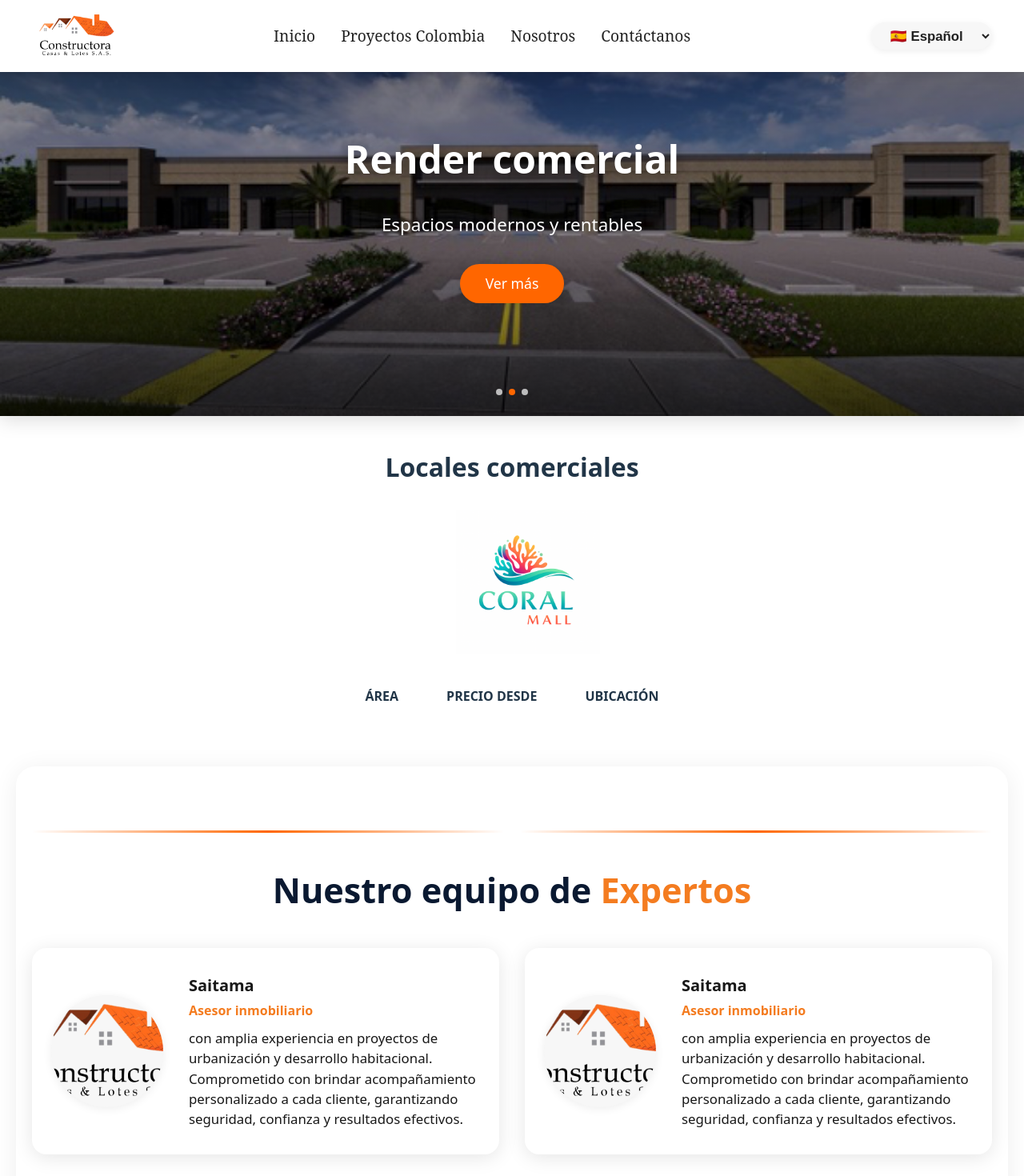
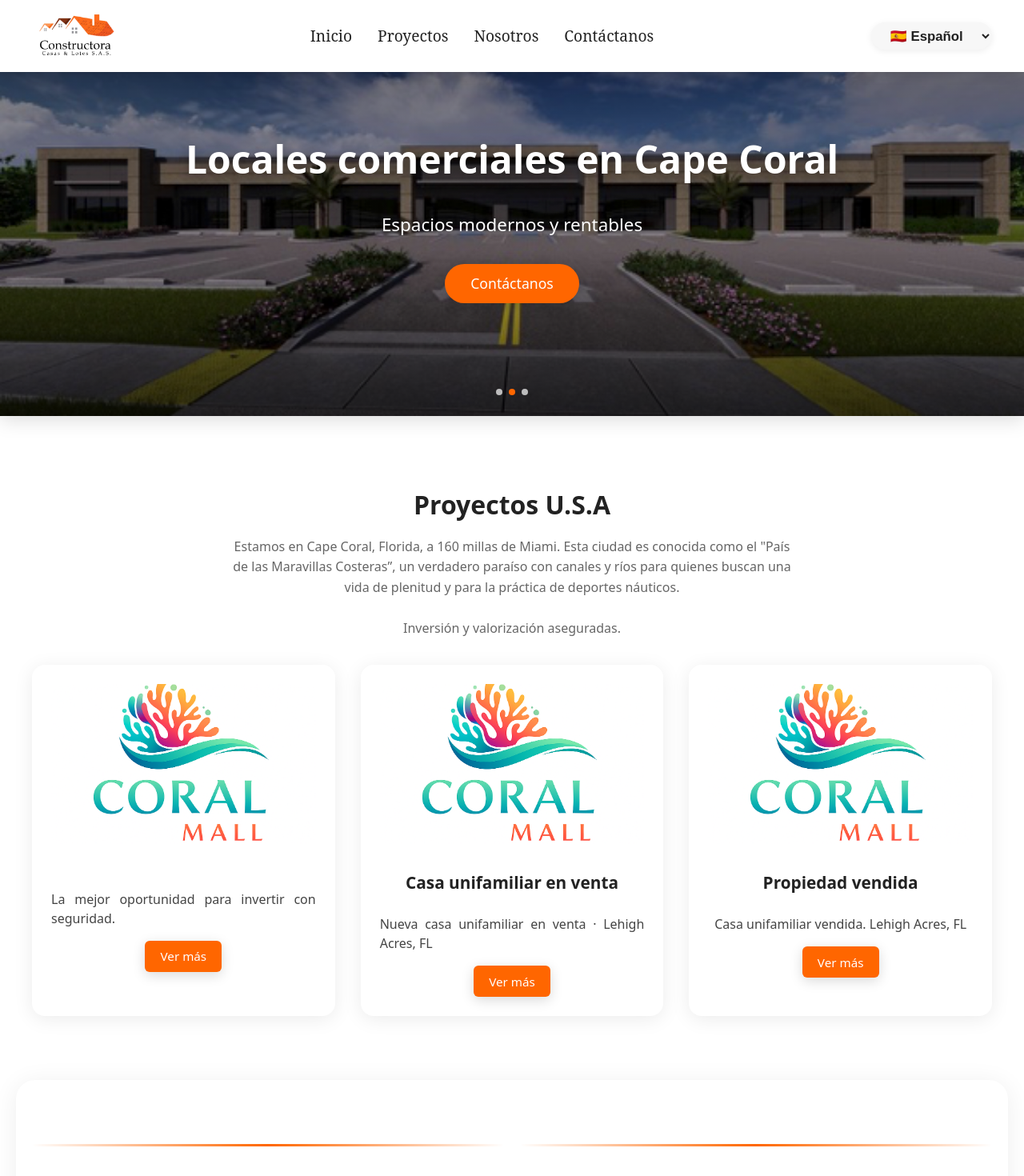
Before and after one commit to joburbanop/Constructora, a React (Vite) app: page /proyectos-usa in a window 1280 px wide. Shown: the top 1470 px of the page at 80% size. Built offline with nearby package versions, Linux system fonts and the light colour scheme.

Commit message:
Agrega descripciò y cards proyectos usa

```diff
--- /dev/null
+++ b/src/components/ProyectoCardSimple.jsx
@@ -0,0 +1,31 @@
+import React from 'react';
+import Button from './Button';
+import '../styles/ProyectoCardSimple.css';
+
+export default function ProyectoCard({ proyecto, t, onNavigate, idiomaKey }) {
+  const traduccion = t[idiomaKey];
+  const isProximamente = ['sanmiguel_titulo', 'marbella_titulo', 'lujo_title'].includes(proyecto.titulo);
+
+  return (
+    <div className="proyecto-card">
+      <img
+        src={proyecto.imagen}
+        alt={traduccion[proyecto.titulo]}
+        className="proyecto-card-img"
+      />
+      <h2 className="proyecto-card-title">{traduccion[proyecto.titulo]}</h2>
+      <p className="proyecto-card-desc">{traduccion[proyecto.descripcion]}</p>
+      <Button
+        className={`ambito-btn ${isProximamente ? 'gray lujo' : 'orange'}`}
+        onClick={() => onNavigate(proyecto)}
+      >
+        {traduccion.boton || 'Ver más'}
+        {isProximamente && (
+          <span className="proximamente-label">
+            {traduccion.proximamente}
+          </span>
+        )}
+      </Button>
+    </div>
+  );
+}
--- a/src/pages/ProyectosUSA.jsx
+++ b/src/pages/ProyectosUSA.jsx
@@ -1,114 +1,47 @@
-import React from "react";
-import Header from "../components/Header";
-import Hero from '../components/Slider';
-import ProjectInfo from '../components/ProjectInfo';
-import ProjectDetails from '../components/ProjectDetails';
-import Footer from '../components/Footer';
-import { useIdioma } from '../context/IdiomaContext';
-import Button from '../components/Button';
-import proyectos from "../utils/proyectos";
-import coralLogo from '../assets/coral.png';
-import { useNavigate } from 'react-router-dom';
-import { navigateToSection } from '../utils/navigation';
+import React from 'react';
+import Header from '../components/Header';
+import ProyectoCard from '../components/ProyectoCardSimple';
 import Expertos from '../components/Expertos';
 import ContactoCTA from '../components/ContactoCTA';
+import Footer from '../components/Footer';
+import proyectos from '../utils/proyectos';
+import { useNavigate } from 'react-router-dom';
+import { handleProyectoNavigation } from '../utils/navigation';
+import { useIdioma } from '../context/IdiomaContext';
+import '../styles/ProyectosUSA.css';
 import Slider from '../components/Slider';
 import slidesUSA from '../utils/slidesUSA';
 
-const ProyectosUSA = () => {
+export default function ProyectosUSA() {
   const { t } = useIdioma();
   const navigate = useNavigate();
 
-  // Filtrar proyectos de USA
-  const proyectosUSA = proyectos.filter(p => p.ubicacion === 'usa');
-  const proyecto = proyectosUSA[0];
+  const proyectosUSA = proyectos.filter(p => p.ubicacion === 'cape_coral_usa');
 
-  // Navegación específica para USA
-  const usaNavItems = (
-    <ul>
-      <li>
-        <a
-          href="#"
-          onClick={(e) => {
-            e.preventDefault();
-            navigate('/');
-          }}
-        >
-          {t.header.inicio}
-        </a>
-      </li>
-      <li>
-        <a
-          href="#"
-          onClick={(e) => {
-            e.preventDefault();
-            navigate('/proyectos-colombia');
-          }}
-        >
-          {t.proyectos.colombia_title || 'Proyectos Colombia'}
-        </a>
-      </li>
-      <li>
-        <a
-          href="#"
-          onClick={(e) => {
-            e.preventDefault();
-            const expertosSection = document.getElementById('expertos');
-            if (expertosSection) {
-              expertosSection.scrollIntoView({ behavior: 'smooth' });
-            } else {
-              navigateToSection('expertos', navigate);
-            }
-          }}
-        >
-          {t.header.nosotros}
-        </a>
-      </li>
-      <li>
-        <a
-          href="#"
-          onClick={(e) => {
-            e.preventDefault();
-            const contactoSection = document.getElementById('contactanos');
-            if (window.location.pathname === '/proyectos-usa' && contactoSection) {
-              contactoSection.scrollIntoView({ behavior: 'smooth' });
-            } else {
-              navigate('/proyectos-usa');
-              setTimeout(() => {
-                const contactoSection = document.getElementById('contactanos');
-                if (contactoSection) {
-                  contactoSection.scrollIntoView({ behavior: 'smooth' });
-                }
-              }, 500);
-            }
-          }}
-        >
-          {t.header.contactanos}
-        </a>
-      </li>
-    </ul>
-  );
+  const handleNavigate = (proyecto) => {
+    handleProyectoNavigation(proyecto, navigate);
+  };
 
   return (
     <>
-      <Header
-        customNavItems={usaNavItems}
-        showDefaultNav={false}
-      />
-      <Slider contenido={slidesUSA} namespace="usa" />
-      <main>
-        <ProjectInfo
-          nombre={t.proyectos[proyecto.titulo]}
-          subtitulo={t.proyectos.coral_subtitulo}
-          descripcion={t.proyectos.coral_info}
-          logo={coralLogo}
-        />
-        <ProjectDetails
-          area={t.proyectos.coral_area}
-          precio={t.proyectos.coral_precio}
-          ubicacion={t.proyectos.coral_ubicacion}
-          pdf={proyecto.pdf}
-        />
+      <Header showDefaultNav={true} />
+       <Slider contenido={slidesUSA} namespace="usa"/>
+
+      <main className="usa-main">
+        <h2 className="classtitulo">{t.proyectos_usa.titulo}</h2>
+        <p className="clasdescripcion">{t.proyectos_usa.descripcion}</p>
+
+        <div className="usa-grid">
+          {proyectosUSA.map((proy, idx) => (
+            <ProyectoCard
+              key={idx}
+              proyecto={proy}
+              t={t}
+              onNavigate={handleNavigate}
+              idiomaKey="proyectos_card_simple"
+            />
+          ))}
+        </div>
       </main>
 
       <Expertos />
@@ -116,6 +49,4 @@ const ProyectosUSA = () => {
       <Footer />
     </>
   );
-};
-
-export default ProyectosUSA;
+}
--- /dev/null
+++ b/src/styles/ProyectoCardSimple.css
@@ -0,0 +1,64 @@
+.proyecto-card {
+  background: #fff;
+  border-radius: 16px;
+  box-shadow: 0 4px 24px rgba(0,0,0,0.08);
+  padding: 24px;
+  transition: transform 0.3s ease;
+}
+
+.proyecto-card:hover {
+  transform: translateY(-4px);
+}
+
+.proyecto-card-img {
+  width: 100%;
+  height: 200px;
+  object-fit: cover;
+  border-radius: 12px;
+  margin-bottom: 16px;
+}
+
+.proyecto-card-title {
+  font-size: 1.3rem;
+  font-weight: 600;
+  color: #222;
+  margin-bottom: 8px;
+  text-align: center;
+}
+
+.proyecto-card-desc {
+  font-size: 1rem;
+  color: #444;
+  margin-bottom: 16px;
+  text-align: justify;
+  white-space: pre-line;
+}
+
+.ambito-btn {
+  display: inline-block;
+  padding: 0.6rem 1.2rem;
+  border: none;
+  border-radius: 6px;
+  font-size: 0.95rem;
+  cursor: pointer;
+  transition: background-color 0.3s ease;
+}
+
+.ambito-btn.orange {
+  background-color: #ff6600;
+  color: #fff;
+}
+
+.ambito-btn.gray.lujo {
+  background-color: #aaa;
+  color: #fff;
+  cursor: not-allowed;
+}
+
+.proximamente-label {
+  display: block;
+  margin-top: 0.4rem;
+  font-size: 0.85rem;
+  color: #555;
+  text-align: center;
+}
--- /dev/null
+++ b/src/styles/ProyectosUSA.css
@@ -0,0 +1,29 @@
+.usa-main {
+  max-width: 1200px;
+  margin: 40px auto;
+  padding: 20px;
+}
+
+.classtitulo {
+  font-size: 2rem;
+  font-weight: 600;
+  text-align: center;
+  margin-bottom: 1rem;
+  color: #222;
+}
+
+.clasdescripcion {
+  font-size: 1rem;
+  text-align: center;
+  max-width: 700px;
+  margin: 0 auto 2rem;
+  color: #666;
+  line-height: 1.6;
+  white-space: pre-line;
+}
+
+.usa-grid {
+  display: grid;
+  grid-template-columns: repeat(auto-fit, minmax(320px, 1fr));
+  gap: 2rem;
+}
--- a/src/utils/i18n/es.js
+++ b/src/utils/i18n/es.js
@@ -137,7 +137,7 @@ espacios: {
       slide3_subtitle: 'PROYECTOS SEGUROS Y DE CALIDAD',
       slide4_title: 'CREA TU FUTURO',
       slide4_subtitle: 'SOLUCIONES INMOBILIARIAS PARA TI',
-      boton: 'Ver proyectos'
+      boton: 'Contáctanos'
   },
     rincon: {
       slide1_title: 'RINCÓN DEL LAGO: NATURALEZA Y ARQUITECTURA',
@@ -152,11 +152,11 @@ espacios: {
   usa: {
     slide1_title: 'Locales comerciales en USA',
     slide1_subtitle: 'La mejor oportunidad para invertir con seguridad',
-    slide2_title: 'Render comercial',
+    slide2_title: 'Locales comerciales en Cape Coral',
     slide2_subtitle: 'Espacios modernos y rentables',
     slide3_title: 'Inversión en Estados Unidos',
     slide3_subtitle: 'Diversifica tu portafolio con confianza',
-    boton: 'Ver más'
+    boton: 'Contáctanos'
   }
 },
 
@@ -183,7 +183,24 @@ espacios: {
     desc1: 'Encuentra el lugar ideal para construir tu futuro.',
     desc2: 'Estamos listos para asesorarte en cada paso.',
     boton: 'Contáctanos'
-  }
+  },
+//Pagina de Proyectos USA
+  proyectos_usa: {
+  titulo: 'Proyectos U.S.A',
+  descripcion: `Estamos en Cape Coral, Florida, a 160 millas de Miami. Esta ciudad es conocida como el "País de las Maravillas Costeras”, un verdadero paraíso con canales y ríos para quienes buscan una vida de plenitud y para la práctica de deportes náuticos.
+
+              Inversión y valorización aseguradas.`
+},
+ proyectos_card_simple: {
+    coral_title: 'Locales comerciales, chiquita BLVD, FL',
+    coral_desc: 'La mejor oportunidad para invertir con seguridad.',
+    casa_usa_1_title: 'Casa unifamiliar en venta',
+    casa_usa_1_desc: 'Nueva casa unifamiliar en venta · Lehigh Acres, FL',
+    casa_usa_2_title: 'Propiedad vendida',
+    casa_usa_2_desc: 'Casa unifamiliar vendida. Lehigh Acres, FL',
+    boton: 'Ver más',
+    proximamente: 'Próximamente'
+  },
 };
 
 export default es;
--- a/src/utils/proyectos.js
+++ b/src/utils/proyectos.js
@@ -47,7 +47,29 @@ const proyectos = [
     tipo: 'locales',
     icono: 'locales',
     iconoColor: '#222',
-    ubicacion: 'usa',
+    ubicacion: 'cape_coral_usa',
+    enlace: '#',
+    etiquetaColor: '#ffb347'
+  },
+  {
+    imagen: Coral,
+    titulo: 'casa_usa_1_title',
+    descripcion: 'casa_usa_1_desc',
+    tipo: 'locales',
+    icono: 'locales',
+    iconoColor: '#222',
+    ubicacion: 'cape_coral_usa',
+    enlace: '#',
+    etiquetaColor: '#ffb347'
+  },
+   {
+    imagen: Coral,
+    titulo: 'casa_usa_2_title',
+    descripcion: 'casa_usa_2_desc',
+    tipo: 'locales',
+    icono: 'locales',
+    iconoColor: '#222',
+    ubicacion: 'cape_coral_usa',
     enlace: '#',
     etiquetaColor: '#ffb347'
   }
```
